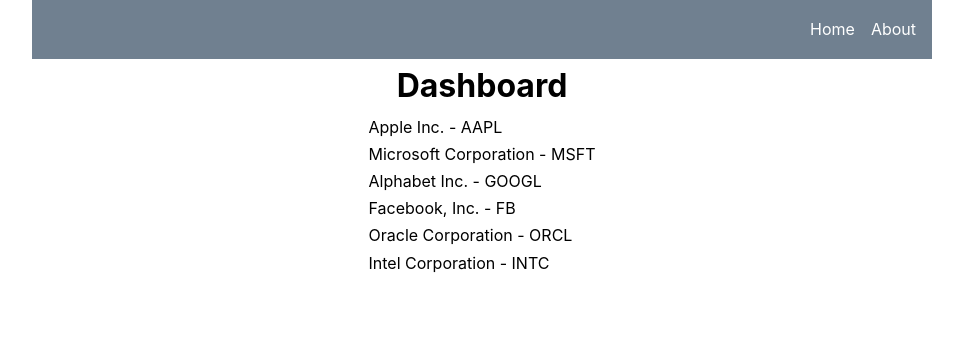
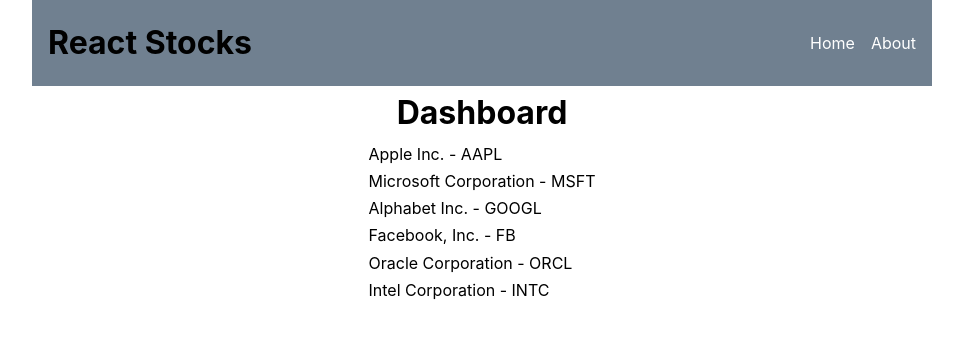
Before and after one commit to devinkr/react-stocks, a React (Create React App) app: page /react-stocks/stocks in a window 1280 px wide. Shown: the top 338 px of the page, without its empty margins (158-1121 px from the left). Built offline with nearby package versions, Linux system fonts and the light colour scheme.

Commit message:
Add h1 and fix style

```diff
--- a/src/App.css
+++ b/src/App.css
@@ -9,12 +9,21 @@
 	max-width: 900px;
 	margin: 0 auto;
 }
+header {
+	display: flex;
+	justify-content: space-between;
+	background-color: slategray;
+	padding: 1em;
+}
+
+nav {
+	display: flex;
+}
 
 nav > ul {
 	display: flex;
-	justify-content: flex-end;
-	background-color: slategray;
-	padding: 1em;
+	justify-content: center;
+	align-items: center;
 	gap: 1em;
 }
 
--- a/src/App.js
+++ b/src/App.js
@@ -11,6 +11,11 @@
 	const [stocks, setStocks] = useState(stockData);
 	return (
 		<div className='App'>
+			<header>
+				<Link to='/'>
+					<h1>React Stocks</h1>
+				</Link>
+
 				<nav>
 					<ul>
 						<li>
@@ -21,6 +26,7 @@
 						</li>
 					</ul>
 				</nav>
+			</header>
 			<Routes>
 				<Route path='/' element={<Dashboard stocks={stocks} />} />
 				<Route path='/stocks' element={<Dashboard stocks={stocks} />} />
```
Lines whose indentation alone changed are shown as unchanged.
